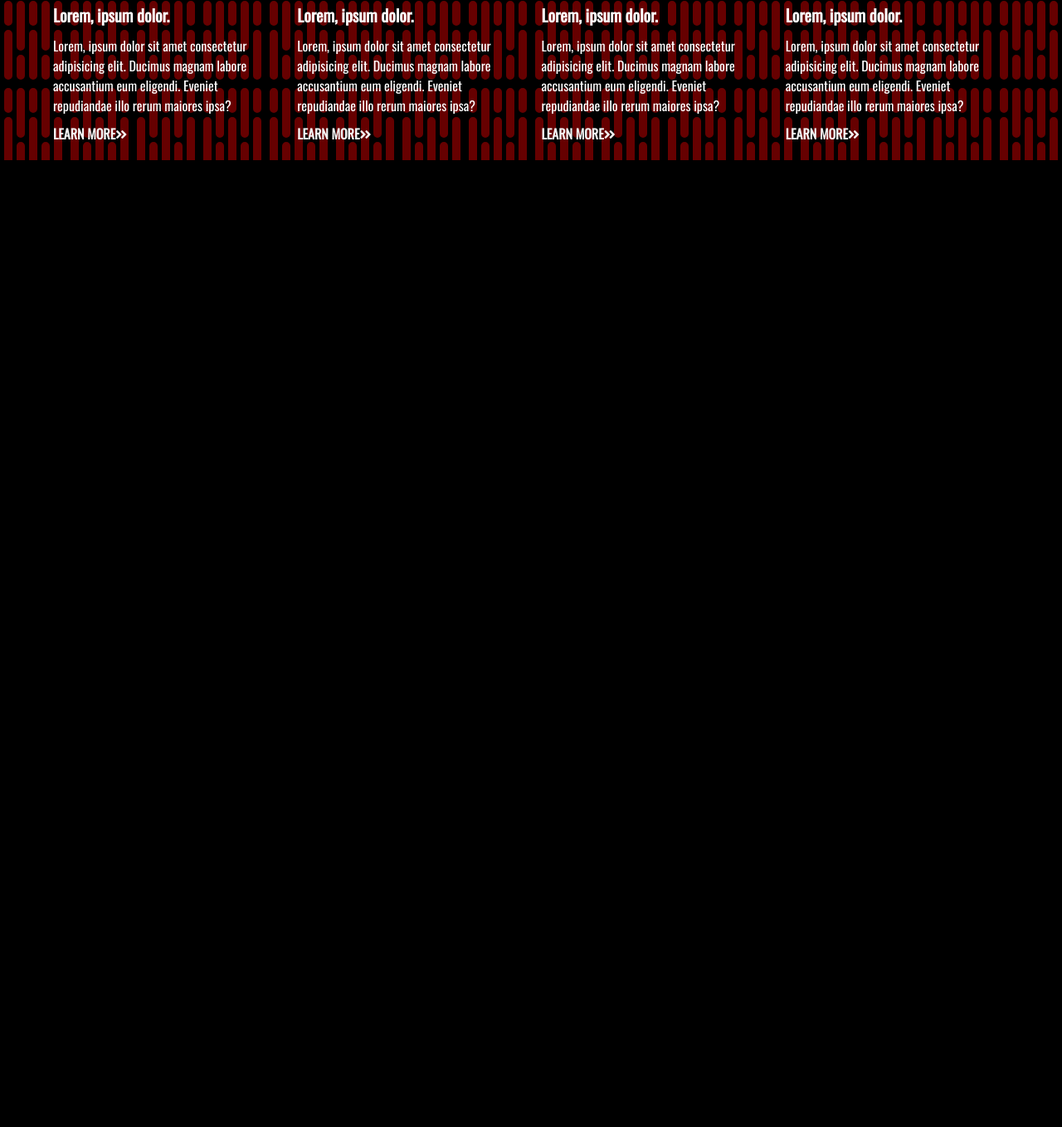
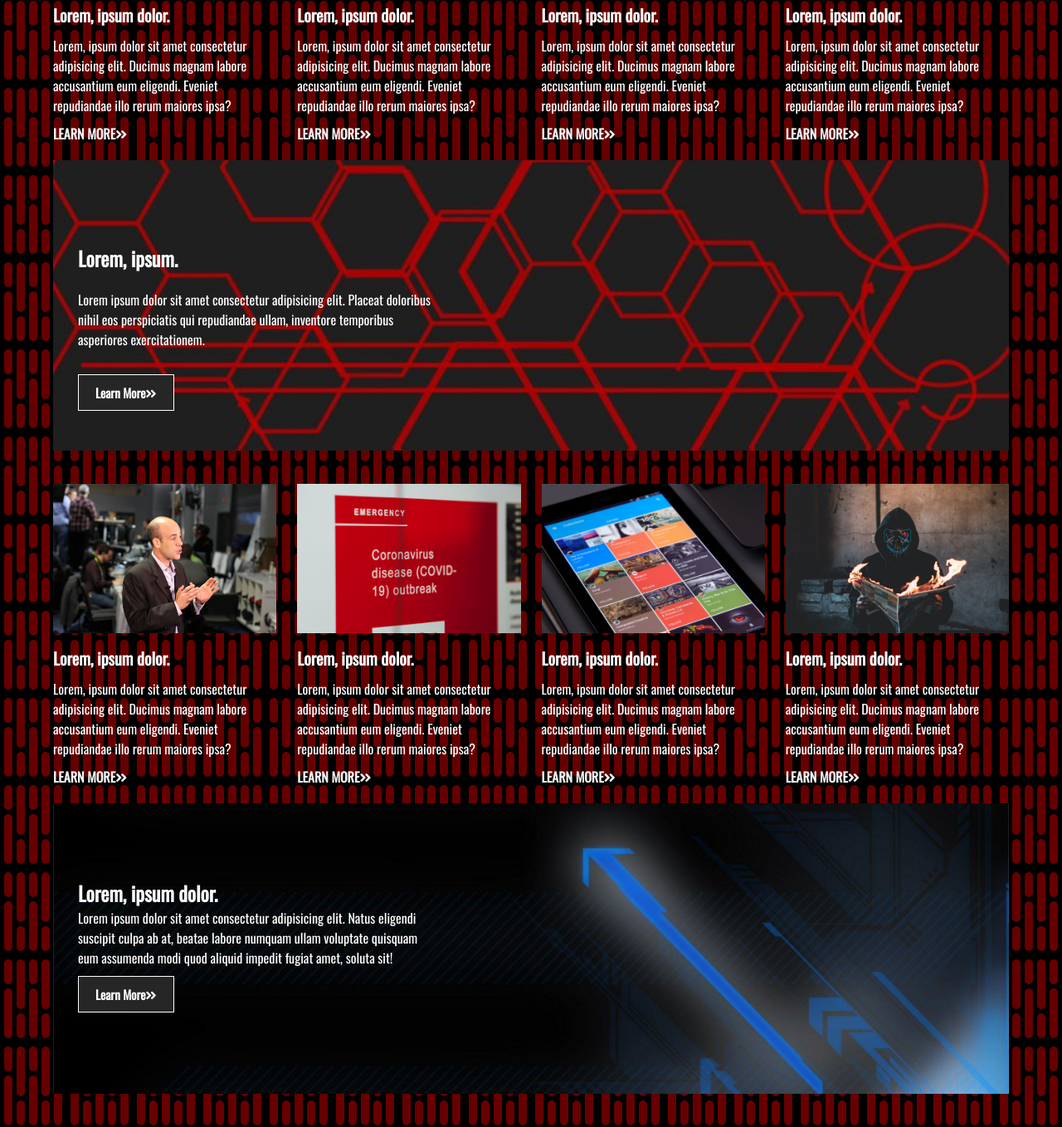
Before and after one commit to RudyLopezJr/practiceJS, a website: page tec-news/index.html in a window 1280 px wide. Shown: the part 844-2202 px from the top of the page at 83% size. Before the commit the page ends 1037 px from the top, so only its background shows below. Drawn offline with nearby package versions, Linux system fonts and the light colour scheme.

Commit message:
Adding banners

```diff
--- a/tec-news/index.html
+++ b/tec-news/index.html
@@ -62,7 +62,7 @@
 
        </header>
 
-       <!-- NEWS CARD -->
+       <!-- NEWS CARDS -->
        <div class="news-cards">
            <div>
                <img src="img/news1.jpg" alt="News 1">
@@ -89,6 +89,54 @@
                 <a href="#">Learn More<i class="fas fa-angle-double-right"></i></a>
             </div>
        </div>
+
+
+       <section class="cards-banner-one">
+           <div class="content">
+               <h2>Lorem, ipsum.</h2>
+               <p>Lorem ipsum dolor sit amet consectetur adipisicing elit. Placeat doloribus nihil eos perspiciatis qui repudiandae ullam, inventore temporibus asperiores exercitationem.</p>
+               <a href="#" class="btn">Learn More<i class="fas fa-angle-double-right"></i></a>
+
+           </div>
+       </section>
+
+        <!-- NEWS CARDS -->
+        <div class="news-cards">
+            <div>
+                <img src="img/news1.jpg" alt="News 1">
+                <h3>Lorem, ipsum dolor.</h3>
+                <p>Lorem, ipsum dolor sit amet consectetur adipisicing elit. Ducimus magnam labore accusantium eum eligendi. Eveniet repudiandae illo rerum maiores ipsa?</p>
+                <a href="#">Learn More<i class="fas fa-angle-double-right"></i></a>
+            </div>
+            <div>
+                 <img src="img/news2.jpg" alt="News 2">
+                 <h3>Lorem, ipsum dolor.</h3>
+                 <p>Lorem, ipsum dolor sit amet consectetur adipisicing elit. Ducimus magnam labore accusantium eum eligendi. Eveniet repudiandae illo rerum maiores ipsa?</p>
+                 <a href="#">Learn More<i class="fas fa-angle-double-right"></i></a>
+             </div>
+             <div>
+                 <img src="img/news3.jpg" alt="News 4">
+                 <h3>Lorem, ipsum dolor.</h3>
+                 <p>Lorem, ipsum dolor sit amet consectetur adipisicing elit. Ducimus magnam labore accusantium eum eligendi. Eveniet repudiandae illo rerum maiores ipsa?</p>
+                 <a href="#">Learn More<i class="fas fa-angle-double-right"></i></a>
+             </div>
+             <div>
+                 <img src="img/news4.jpg" alt="News 4">
+                 <h3>Lorem, ipsum dolor.</h3>
+                 <p>Lorem, ipsum dolor sit amet consectetur adipisicing elit. Ducimus magnam labore accusantium eum eligendi. Eveniet repudiandae illo rerum maiores ipsa?</p>
+                 <a href="#">Learn More<i class="fas fa-angle-double-right"></i></a>
+             </div>
+        </div>
+
+        <section class="cards-banner-two">
+            <div class="content">
+                <h2>Lorem, ipsum dolor.</h2>
+                <p>Lorem ipsum dolor sit amet consectetur adipisicing elit. Natus eligendi suscipit culpa ab at, beatae labore numquam ullam voluptate quisquam eum assumenda modi quod aliquid impedit fugiat amet, soluta sit!</p>
+                <a href="#" class="btn">Learn More<i class="fas fa-angle-double-right"></i></a>
+            </div>
+        </section>
+
+
    </div>
 </body>
 </html>
--- a/tec-news/style.css
+++ b/tec-news/style.css
@@ -140,3 +140,36 @@ hr{
 .news-cards a:hover{
     text-decoration: underline;
 }
+
+/* CARDS BANNER ONE */
+.cards-banner-one{
+    width: 100%;
+    height: 350px;
+    background: url("./img/tech-red.jpg") no-repeat center center/cover;
+    margin-bottom: 40px;
+}
+
+.cards-banner-one .content{
+    width: 40%;
+    padding: 90px 0 0 30px;
+    color: #ffffff;
+}
+
+.cards-banner-one p,
+.cards-banner-one h2{
+    margin: 10px 0 20px 0;
+}
+
+/* CARDS BANNER TWO */
+.cards-banner-two{
+    width: 100%;
+    height: 350px;
+    background: url(./img/image-five.jpg) no-repeat center center/cover;
+    margin-bottom: 40PX;
+}
+
+.cards-banner-two .content{
+    width: 40%;
+    padding: 90px 0 0 30px;
+    color: #ffffff;
+}
```
